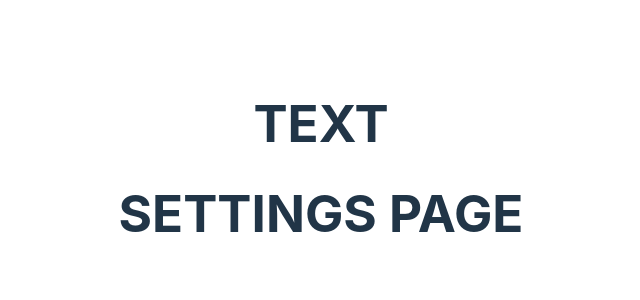
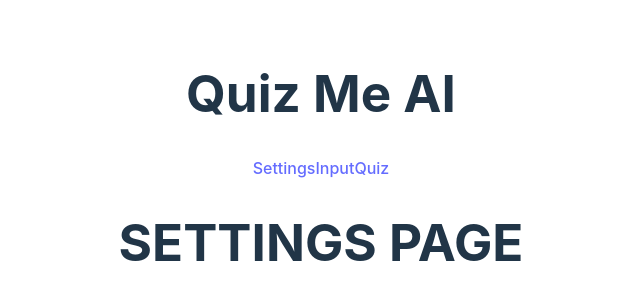
Before and after one commit to MichaelEight/Quiz-Me-AI, a React (Vite) app: page / in a window 1280 px wide. Shown: the part 232-532 px from the top of the page, without its empty margins (319-959 px from the left). Built offline with nearby package versions, Linux system fonts and the light colour scheme.

Commit message:
feat: Add navlink

```diff
--- a/src/App.tsx
+++ b/src/App.tsx
@@ -4,12 +4,17 @@ import { settingsStore } from './store'
 import SettingsPage from './SettingsPage'
 import InputPage from './InputPage'
 import QuizPage from './QuizPage'
-import { Routes, Route } from 'react-router-dom'
+import { Routes, Route, NavLink } from 'react-router-dom'
 
 function App() {
   return (
     <>
-      <h1>TEXT</h1>
+      <h1>Quiz Me AI</h1>
+
+      <NavLink to="/" end>Settings</NavLink>
+      <NavLink to="input" end>Input</NavLink>
+      <NavLink to="quiz" end>Quiz</NavLink>
+
       <Routes>
         <Route index element={<SettingsPage />} />
         <Route path='input' element={<InputPage />} />
--- a/src/SettingsPage.tsx
+++ b/src/SettingsPage.tsx
@@ -3,5 +3,7 @@ export default function SettingsPage(){
         <div>
             <h1>SETTINGS PAGE</h1>
         </div>
+        // How many closed questions
+        // How many open questions
     )
 }
```
